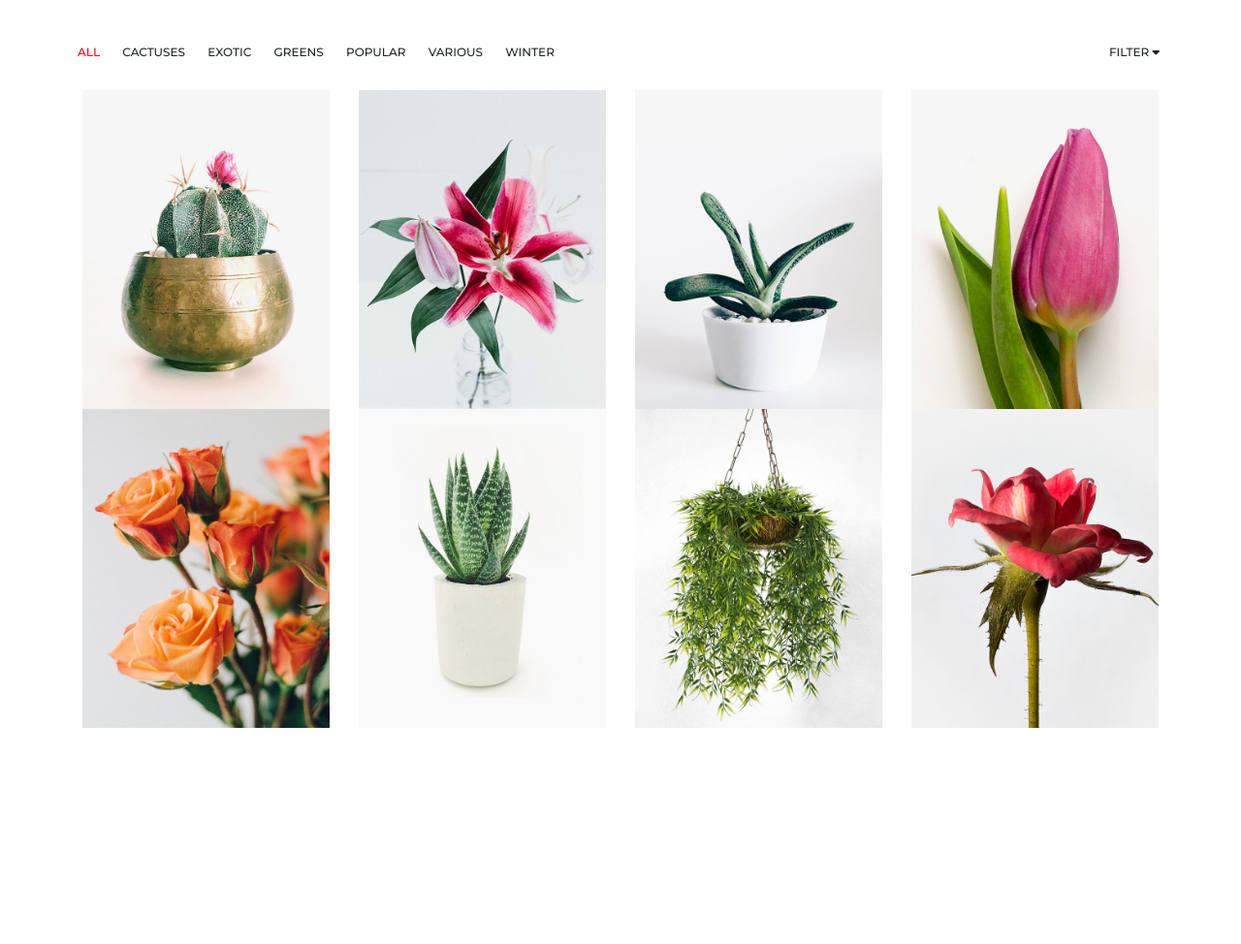
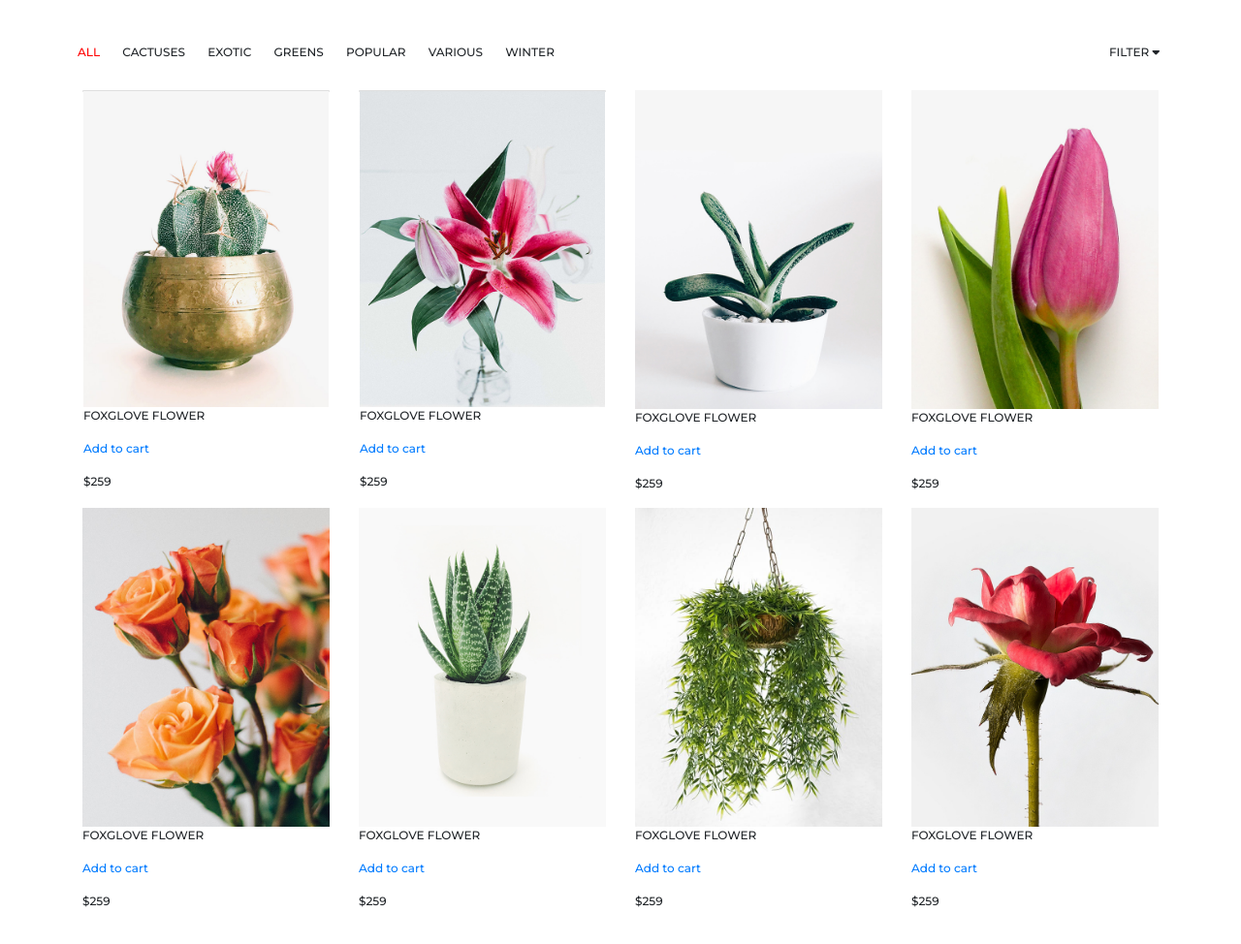
Before and after one commit to Elnaraa9/Practise, a plain HTML site: page index.html in a window 1280 px wide. Shown: the whole page at 97% size. Before the commit the page ends 800 px from the top, so only its background shows below. Drawn offline with nearby package versions, Linux system fonts and the light colour scheme; files that its build step writes are made by us from their sources; a web font is replaced by a local one.

Commit message:
Add files via upload

```diff
--- a/index.html
+++ b/index.html
@@ -237,29 +237,89 @@
             </div>
         <div class="container">
             <div class="row">
-                <div class="col-lg-3">
+                <div class="col-lg-3 test">
+                    <div class="card">
+                        <div class="card-img">
                             <img src="./assets/image/majesty.jpg" alt="MAJESTY PALM photo">
                         </div>
-                <div class="col-lg-3">
+                        <div class="card-summary">
+                            <p class="item-name">FOXGLOVE FLOWER</p>
+                            <p class="add-to-card"><a href="">Add to cart</a></p>
+                            <p class="item-price">$259</p>
+                        </div>
+                    </div>
+                </div>
+                <div class="col-lg-3 test">
+                    <div class="card">
+                        <div class="card-img">
                             <img src="./assets/image/fox.jpg" alt="FOXGLOVE FLOWER photo">
                         </div>
-                <div class="col-lg-3">
+                        <div class="card-summary">
+                            <p class="item-name">FOXGLOVE FLOWER</p>
+                            <p class="add-to-card"><a href="">Add to cart</a></p>
+                            <p class="item-price">$259</p>
+                        </div>
+                    </div>
+                </div>
+                <div class="col-lg-3 test">
+                    <div>
                         <img src="./assets/image/sweet.jpg" alt="SWEET ALYSSUM photo">
                     </div>
-                <div class="col-lg-3">
+                    <div class="card-summary">
+                        <p class="item-name">FOXGLOVE FLOWER</p>
+                        <p class="add-to-card"><a href="">Add to cart</a></p>
+                        <p class="item-price">$259</p>
+                    </div>
+                </div>
+                <div class="col-lg-3 test">
+                    <div>
                         <img src="./assets/image/spring.jpg" alt="SPRING SNOWFLAKE photo">
                     </div>
-                <div class="col-lg-3">
+                    <div class="card-summary">
+                        <p class="item-name">FOXGLOVE FLOWER</p>
+                        <p class="add-to-card"><a href="">Add to cart</a></p>
+                        <p class="item-price">$259</p>
+                    </div>
+                </div>
+                <div class="col-lg-3 test">
+                    <div>
                         <img src="./assets/image/scarlet.jpg" alt="SCARLET SAGE photo">
                     </div>
-                <div class="col-lg-3">
+                    <div class="card-summary">
+                        <p class="item-name">FOXGLOVE FLOWER</p>
+                        <p class="add-to-card"><a href="">Add to cart</a></p>
+                        <p class="item-price">$259</p>
+                    </div>
+                </div>
+                <div class="col-lg-3 test">
+                    <div>
                         <img src="./assets/image/rock.jpg" alt="ROCK SOAPWORT photo">
                     </div>
-                <div class="col-lg-3">
+                    <div class="card-summary">
+                        <p class="item-name">FOXGLOVE FLOWER</p>
+                        <p class="add-to-card"><a href="">Add to cart</a></p>
+                        <p class="item-price">$259</p>
+                    </div>
+                </div>
+                <div class="col-lg-3 test">
+                    <div>
                         <img src="./assets/image/summerjpg.jpg" alt="SUMMER SAVORY photo">
                     </div>
-                <div class="col-lg-3">
+                    <div class="card-summary">
+                        <p class="item-name">FOXGLOVE FLOWER</p>
+                        <p class="add-to-card"><a href="">Add to cart</a></p>
+                        <p class="item-price">$259</p>
+                    </div>
+                </div>
+                <div class="col-lg-3 test">
+                    <div>
                         <img src="./assets/image/wild.jpg" alt="WILD ROSES photo">
+                    </div>
+                    <div class="card-summary">
+                        <p class="item-name">FOXGLOVE FLOWER</p>
+                        <p class="add-to-card"><a href="">Add to cart</a></p>
+                        <p class="item-price">$259</p>
+                    </div>
                 </div>
             </div>
         </div>
```
Lines whose indentation alone changed are shown as unchanged.
